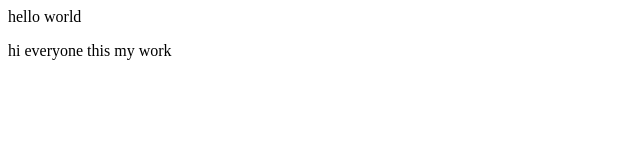
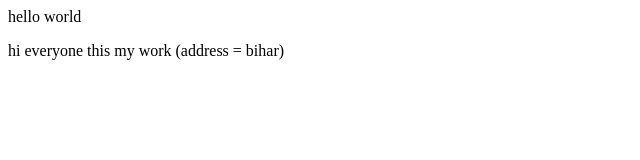
Before and after one commit to anshuman-bharti-79/Drone-and-assistance-features-, a plain HTML site: page index.html in a window 1280 px wide. Shown: the full height of the page, 0-640 px from the left. Drawn offline with Linux system fonts and the light colour scheme.

Commit message:
add address

```diff
--- a/index.html
+++ b/index.html
@@ -1,2 +1,2 @@
 <p>hello world</p>
-<p>hi everyone this my work</p>
+<p>hi everyone this my work (address = bihar) </p>
```
